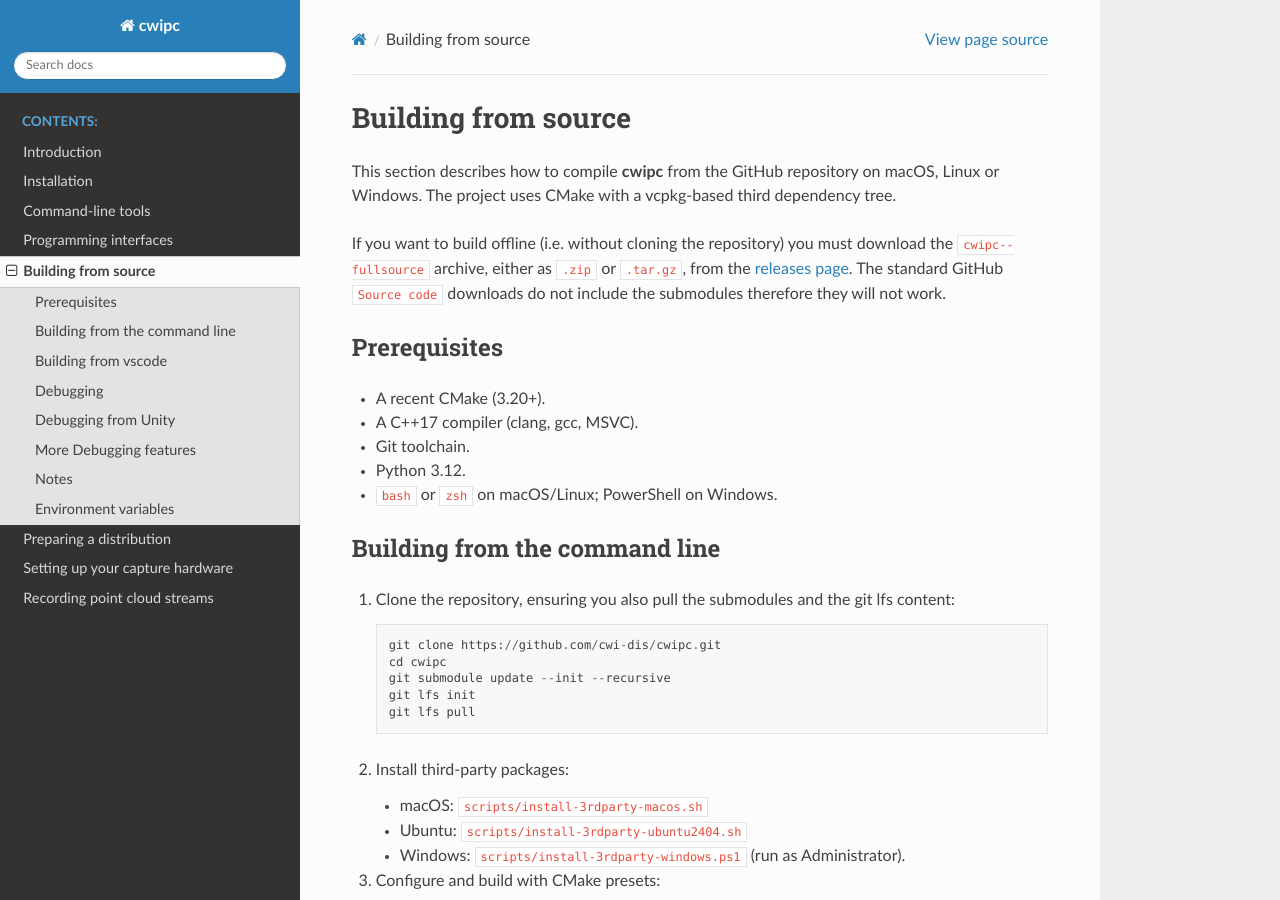
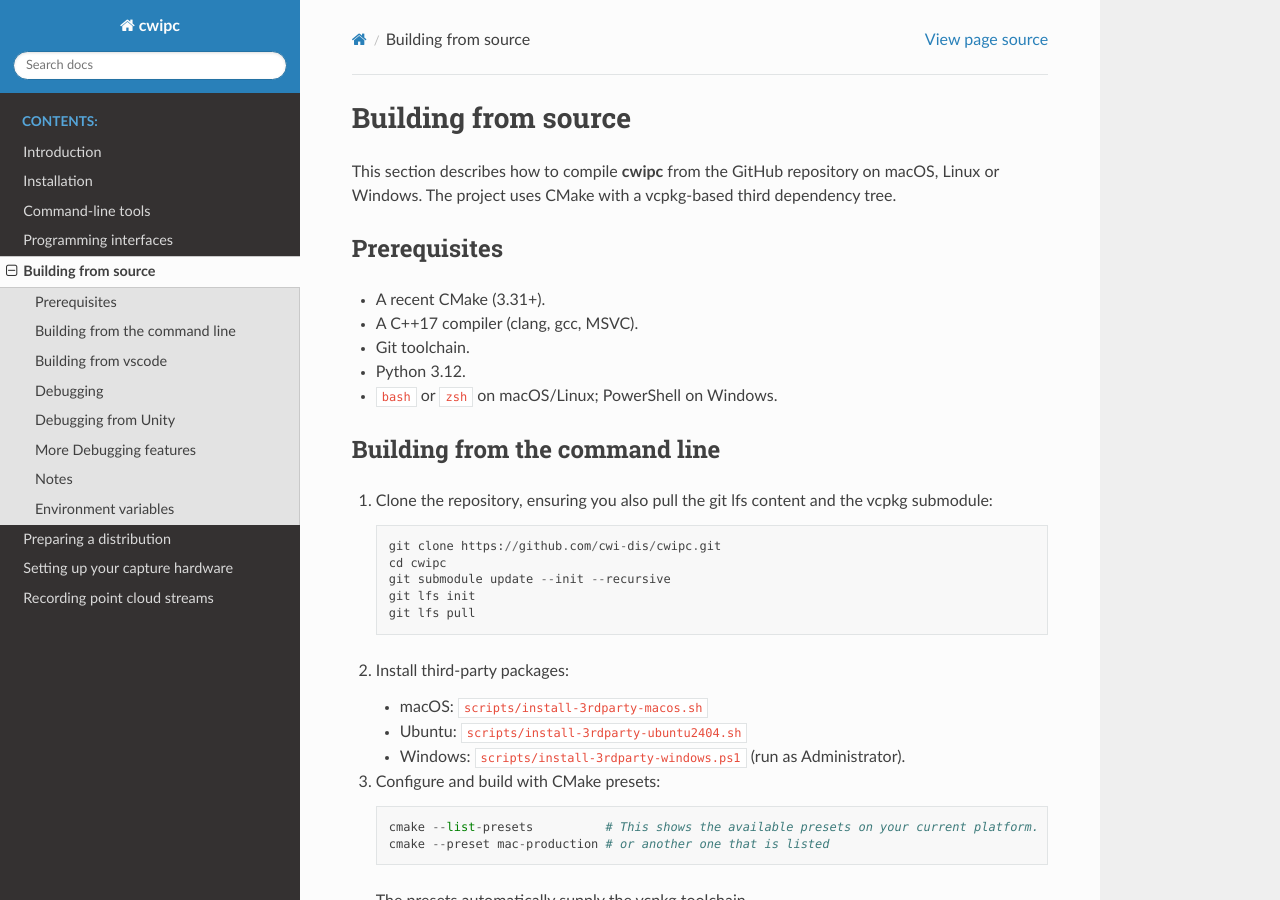
Before and after one commit to cwi-dis/cwipc, a Sphinx documentation site: the page built from docs/build-from-source.rst, in a window 1280 px wide and 900 px high. Built offline with Sphinx 7.4.7 and the Read the Docs theme 3.1.0, drawn with Linux system fonts in a browser that asks for light colours; pages that are not in the unit, such as notebooks, are missing from menus; some of the changed text lies outside the part shown.

Commit message:
Got rid of submodule references in the documentation. Got rid of fullsource archives in releases.

```diff
--- a/docs/build-from-source.rst
+++ b/docs/build-from-source.rst
@@ -5,13 +5,10 @@
 macOS, Linux or Windows.  The project uses CMake with a vcpkg‑based third
 dependency tree.
 
-If you want to build offline (i.e. without cloning the repository) you must download the ``cwipc--fullsource`` archive,
-either as ``.zip`` or ``.tar.gz``, from the `releases page <https://github.com/cwi-dis/cwipc/releases>`_. The standard GitHub ``Source code`` downloads do not include the submodules therefore they will not work.
-
 Prerequisites
 -------------
 
-* A recent CMake (3.20+).
+* A recent CMake (3.31+).
 * A C++17 compiler (clang, gcc, MSVC).
 * Git toolchain.
 * Python 3.12.
@@ -20,7 +17,7 @@
 Building from the command line
 ------------------------------
 
-1. Clone the repository, ensuring you also pull the submodules and the git lfs content::
+1. Clone the repository, ensuring you also pull the git lfs content and the vcpkg submodule::
 
        git clone https://github.com/cwi-dis/cwipc.git
        cd cwipc
```
Also changed, not shown: other parts of docs/build-from-source.rst (+1 -0 lines), CHANGELOG.md (+2 -0 lines), 1 other file.
